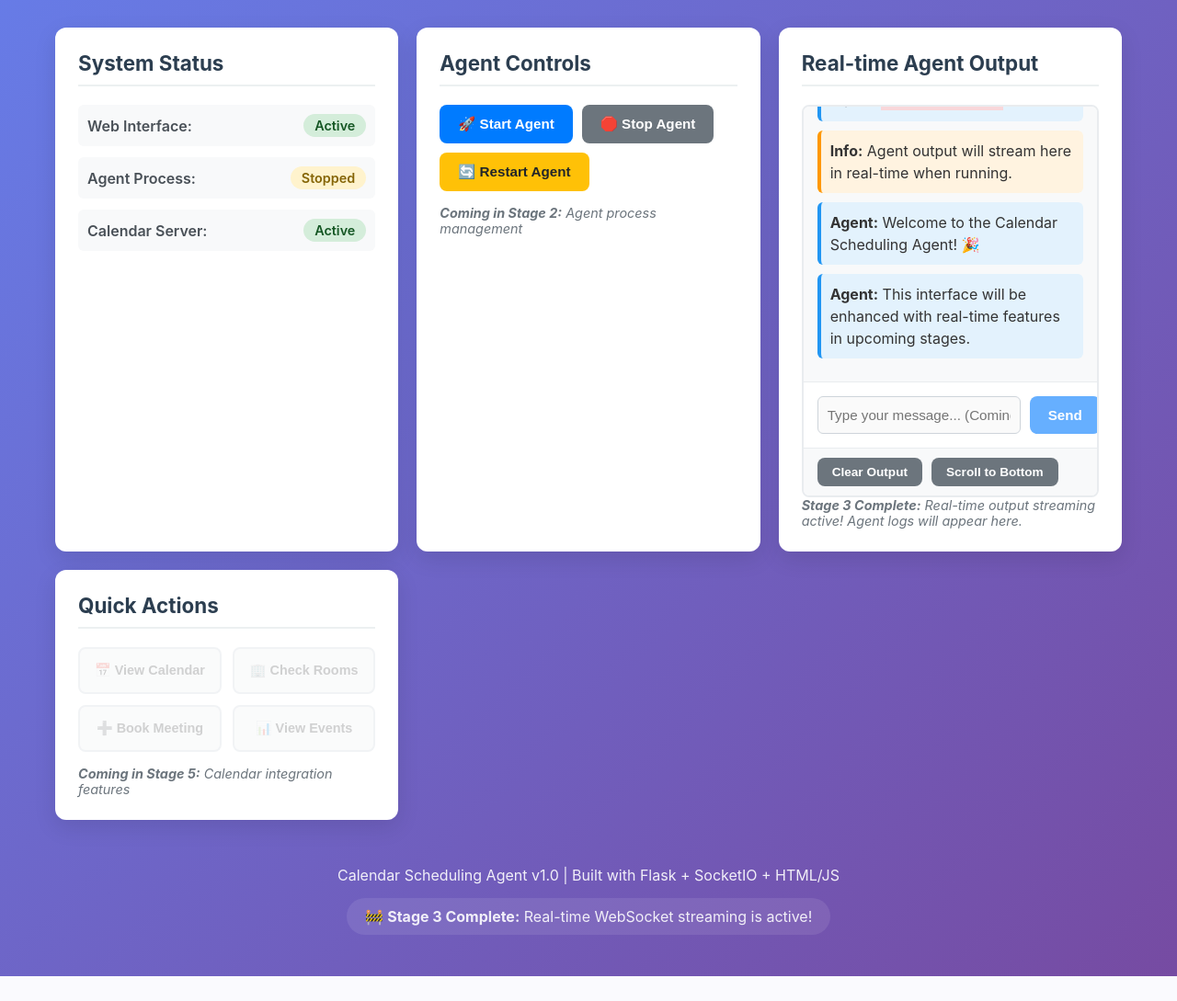
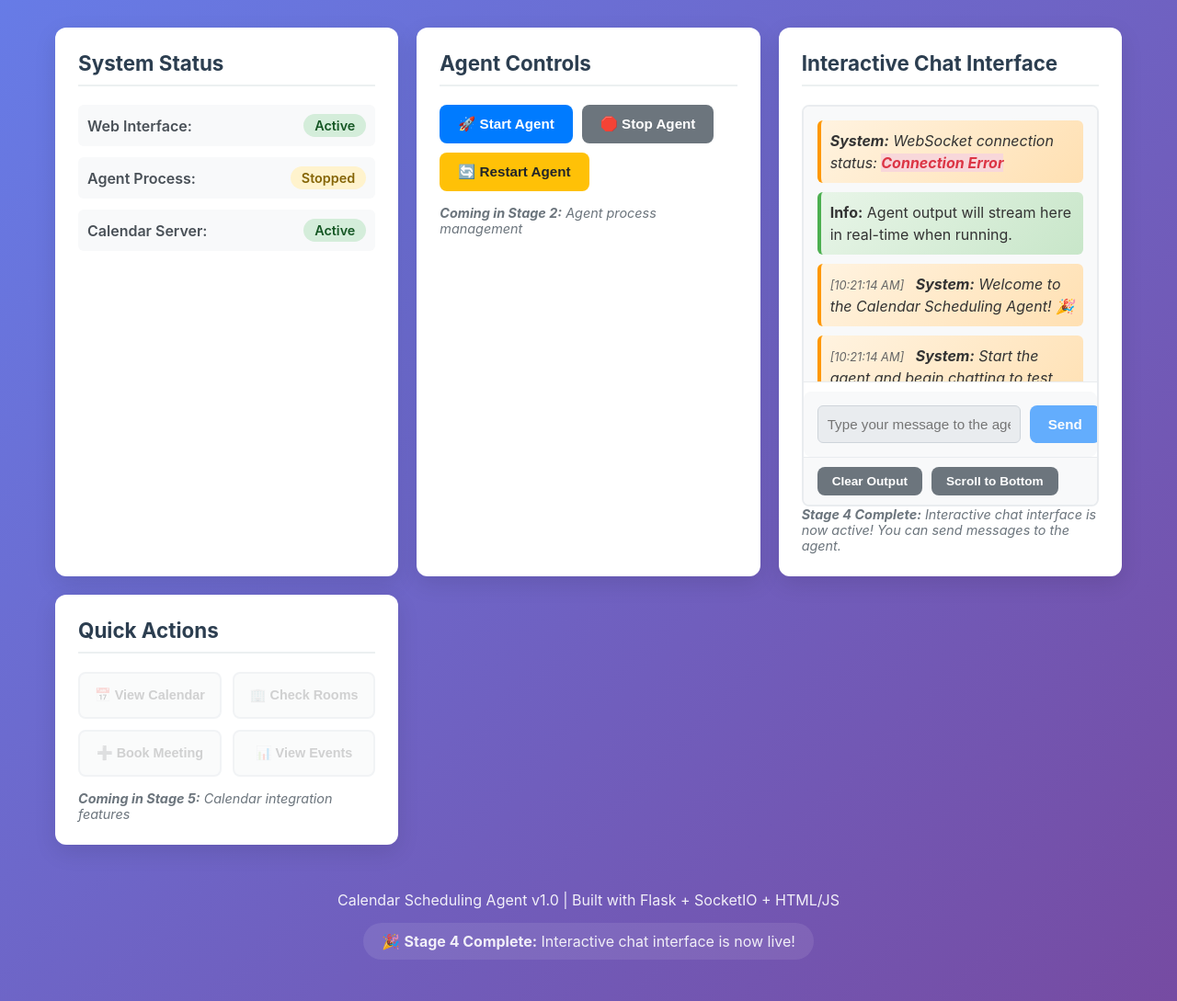
Before and after one commit to PeaceES/ixn-project, a Flask app: page / in a window 1280 px wide. Shown: the part 123-1212 px from the top of the page at 92% size. Before the commit the page ends 1185 px from the top, so only its background shows below. Run offline with Flask 3, Linux system fonts and the light colour scheme; some libraries are stand-ins or nearby versions.

Commit message:
the terminal is working fine. the ui is temperamental, sometimes blocked, sometimes not

```diff
--- a/src/python/workshop/static/css/style.css
+++ b/src/python/workshop/static/css/style.css
@@ -350,6 +350,75 @@
     margin-top: 10px;
 }
 
+/* Chat Message Types */
+.user-message {
+    background: linear-gradient(135deg, #e3f2fd 0%, #bbdefb 100%);
+    border-left: 4px solid #2196f3;
+    margin-left: 20px;
+}
+
+.agent-message {
+    background: linear-gradient(135deg, #f3e5f5 0%, #e1bee7 100%);
+    border-left: 4px solid #9c27b0;
+    margin-right: 20px;
+}
+
+.system-message {
+    background: linear-gradient(135deg, #fff3e0 0%, #ffe0b2 100%);
+    border-left: 4px solid #ff9800;
+    font-style: italic;
+}
+
+.error-message {
+    background: linear-gradient(135deg, #ffebee 0%, #ffcdd2 100%);
+    border-left: 4px solid #f44336;
+}
+
+.info-message {
+    background: linear-gradient(135deg, #e8f5e8 0%, #c8e6c9 100%);
+    border-left: 4px solid #4caf50;
+}
+
+.stdout-message {
+    background: linear-gradient(135deg, #f5f5f5 0%, #eeeeee 100%);
+    border-left: 4px solid #757575;
+    font-family: 'Courier New', monospace;
+    font-size: 0.9rem;
+}
+
+.timestamp {
+    color: #666;
+    font-size: 0.8rem;
+    margin-right: 8px;
+}
+
+/* Chat Input Enhancement */
+.chat-input-container {
+    display: flex;
+    gap: 10px;
+    padding: 15px;
+    background: #f8f9fa;
+    border-radius: 8px;
+    margin-top: 10px;
+}
+
+#chat-input:disabled {
+    background-color: #e9ecef;
+    color: #6c757d;
+    cursor: not-allowed;
+}
+
+#chat-input:enabled {
+    background-color: white;
+    color: #333;
+}
+
+#chat-input:enabled:focus {
+    outline: none;
+    border-color: #667eea;
+    box-shadow: 0 0 0 2px rgba(102, 126, 234, 0.2);
+}
+
 /* Responsive Design */
 @media (max-width: 768px) {
     .container {
@@ -375,6 +444,15 @@
     .quick-actions {
         grid-template-columns: repeat(2, 1fr);
     }
+
+    .chat-input-container {
+        flex-direction: column;
+    }
+
+    .user-message, .agent-message {
+        margin-left: 5px;
+        margin-right: 5px;
+    }
 }
 
 /* Loading Animation */
--- a/src/python/workshop/static/js/app.js
+++ b/src/python/workshop/static/js/app.js
@@ -49,6 +49,16 @@
         // Agent status updates
         this.socket.on('agent_status', (status) => {
             this.updateAgentStatus(status);
+        });
+
+        // Chat message events
+        this.socket.on('chat_message', (data) => {
+            this.addChatMessage(data.message, data.type, data.timestamp);
+        });
+
+        this.socket.on('chat_error', (data) => {
+            this.showNotification(data.message, 'error');
+            console.error('Chat error:', data.message);
         });
     }
 
@@ -130,6 +140,57 @@
             }
         }
 
+        // Update button states and chat interface based on agent status
+        const startBtn = document.getElementById('start-agent');
+        const stopBtn = document.getElementById('stop-agent');
+        const restartBtn = document.getElementById('restart-agent');
+        const chatInput = document.getElementById('chat-input');
+        const sendBtn = document.getElementById('send-message');
+
+        if (status.running) {
+            if (startBtn) {
+                startBtn.disabled = true;
+                startBtn.textContent = '🟢 Agent Running';
+            }
+            if (stopBtn) {
+                stopBtn.disabled = false;
+                stopBtn.textContent = '🛑 Stop Agent';
+            }
+            if (restartBtn) {
+                restartBtn.disabled = false;
+                restartBtn.textContent = '🔄 Restart Agent';
+            }
+            // Enable chat interface
+            if (chatInput) {
+                chatInput.disabled = false;
+                chatInput.placeholder = "Type your message to the agent...";
+            }
+            if (sendBtn) {
+                sendBtn.disabled = false;
+            }
+        } else {
+            if (startBtn) {
+                startBtn.disabled = false;
+                startBtn.textContent = '🚀 Start Agent';
+            }
+            if (stopBtn) {
+                stopBtn.disabled = true;
+                stopBtn.textContent = '🛑 Stop Agent';
+            }
+            if (restartBtn) {
+                restartBtn.disabled = true;
+                restartBtn.textContent = '🔄 Restart Agent';
+            }
+            // Disable chat interface
+            if (chatInput) {
+                chatInput.disabled = true;
+                chatInput.placeholder = "Start the agent to enable chat...";
+            }
+            if (sendBtn) {
+                sendBtn.disabled = true;
+            }
+        }
+
         // Show status message if provided
         if (status.message) {
             this.appendOutput('system', status.message, Date.now() / 1000);
@@ -204,12 +265,12 @@
         }
 
         document.getElementById('send-message')?.addEventListener('click', () => {
-            this.showNotImplemented('Chat functionality will be implemented in Stage 4');
+            this.sendMessage();
         });
 
         document.getElementById('chat-input')?.addEventListener('keypress', (e) => {
             if (e.key === 'Enter') {
-                this.showNotImplemented('Chat functionality will be implemented in Stage 4');
+                this.sendMessage();
             }
         });
 
@@ -433,24 +494,77 @@
         }
     }
 
-    // Method to add chat messages (for future use)
-    addChatMessage(message, type = 'user') {
+    // Method to add chat messages (enhanced for Stage 4)
+    addChatMessage(message, type = 'user', timestamp = null) {
         const chatOutput = document.getElementById('chat-output');
         if (!chatOutput) return;
 
+        const time = timestamp ? new Date(timestamp * 1000).toLocaleTimeString() : new Date().toLocaleTimeString();
+
         const messageDiv = document.createElement('div');
         messageDiv.className = `message ${type}-message`;
-        messageDiv.innerHTML = `<strong>${type === 'user' ? 'You' : 'Agent'}:</strong> ${message}`;
+
+        let senderLabel = '';
+        switch(type) {
+            case 'user':
+                senderLabel = 'You';
+                break;
+            case 'agent':
+                senderLabel = 'Agent';
+                break;
+            case 'system':
+                senderLabel = 'System';
+                break;
+            default:
+                senderLabel = type.charAt(0).toUpperCase() + type.slice(1);
+        }
+
+        messageDiv.innerHTML = `<span class="timestamp">[${time}]</span> <strong>${senderLabel}:</strong> ${this.escapeHtml(message)}`;
 
         chatOutput.appendChild(messageDiv);
-        chatOutput.scrollTop = chatOutput.scrollHeight;
+
+        // Limit number of messages to prevent memory issues
+        const messages = chatOutput.querySelectorAll('.message');
+        if (messages.length > this.maxOutputLines) {
+            for (let i = 0; i < messages.length - this.maxOutputLines; i++) {
+                messages[i].remove();
+            }
+        }
+
+        this.scrollToBottom();
+    }
+
+    sendMessage() {
+        const chatInput = document.getElementById('chat-input');
+        if (!chatInput) return;
+
+        const message = chatInput.value.trim();
+        if (!message) {
+            this.showNotification('Please enter a message', 'warning');
+            return;
+        }
+
+        // Check if agent is running
+        if (!this.isConnected) {
+            this.showNotification('WebSocket not connected. Please refresh the page.', 'error');
+            return;
+        }
+
+        // Send message via WebSocket
+        this.socket.emit('send_message', { message: message });
+
+        // Clear input
+        chatInput.value = '';
+
+        // Focus back to input for better UX
+        chatInput.focus();
     }
 }
 
 // Initialize the UI when the page loads
 document.addEventListener('DOMContentLoaded', () => {
     console.log('🚀 Calendar Agent Web Interface initialized');
-    console.log('📊 Stage 2: Agent Process Management is running');
+    console.log('🎉 Stage 4: Interactive Chat Interface is active');
 
     window.calendarAgentUI = new CalendarAgentUI();
 
@@ -462,7 +576,7 @@
                 'system'
             );
             window.calendarAgentUI.addChatMessage(
-                'This interface will be enhanced with real-time features in upcoming stages.',
+                'Start the agent and begin chatting to test the interactive interface.',
                 'system'
             );
         }
--- a/src/python/workshop/templates/index.html
+++ b/src/python/workshop/templates/index.html
@@ -54,9 +54,9 @@
                 </p>
             </div>
 
-            <!-- Chat Interface Placeholder -->
+            <!-- Chat Interface -->
             <div class="card chat-card">
-                <h2>Real-time Agent Output</h2>
+                <h2>Interactive Chat Interface</h2>
                 <div class="chat-container">
                     <div class="chat-output" id="chat-output">
                         <div class="message system-message">
@@ -70,7 +70,7 @@
                         <input
                             type="text"
                             id="chat-input"
-                            placeholder="Type your message... (Coming in Stage 4)"
+                            placeholder="Type your message to the agent..."
                             disabled
                         >
                         <button id="send-message" class="btn btn-primary" disabled>Send</button>
@@ -81,7 +81,7 @@
                     </div>
                 </div>
                 <p class="help-text">
-                    <strong>Stage 3 Complete:</strong> Real-time output streaming active! Agent logs will appear here.
+                    <strong>Stage 4 Complete:</strong> Interactive chat interface is now active! You can send messages to the agent.
                 </p>
             </div>
 
@@ -110,7 +110,7 @@
 
         <footer>
             <p>Calendar Scheduling Agent v1.0 | Built with Flask + SocketIO + HTML/JS</p>
-            <p class="stage-info">🚧 <strong>Stage 3 Complete:</strong> Real-time WebSocket streaming is active!</p>
+            <p class="stage-info">🎉 <strong>Stage 4 Complete:</strong> Interactive chat interface is now live!</p>
         </footer>
     </div>
 
```
Also changed, not shown: src/python/workshop/data/json/events.json (+16 -0 lines), src/python/workshop/web_server.py (+99 -2 lines).
